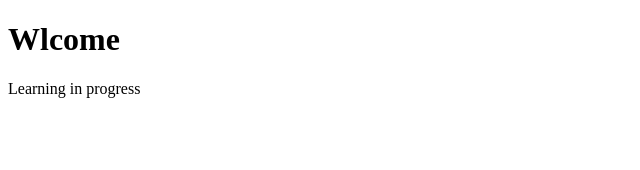
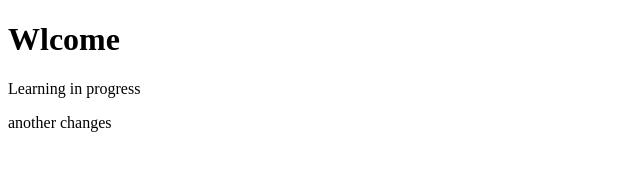
Before and after one commit to Munachi-ukeme/second-lesson-by-josh, a plain HTML site: page index.html in a window 1280 px wide. Shown: the whole page, without its empty margins (0-640 px from the left). Drawn offline with Linux system fonts and the light colour scheme.

Commit message:
third commit

```diff
--- a/index.html
+++ b/index.html
@@ -8,5 +8,6 @@
 <body>
     <h1>Wlcome</h1>
     <p>Learning in progress</p>
+    <p>another changes</p>
 </body>
 </html>
```
